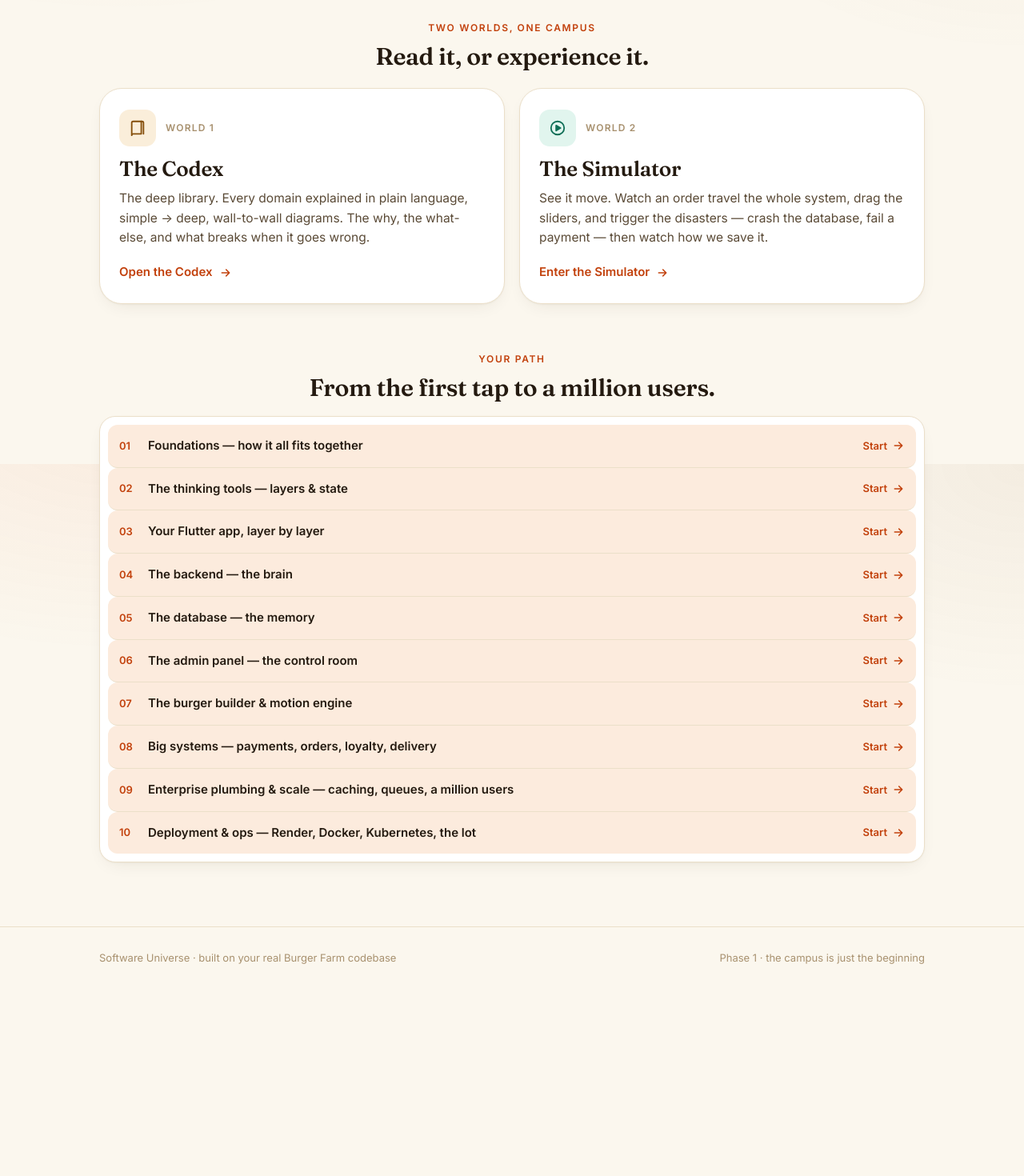
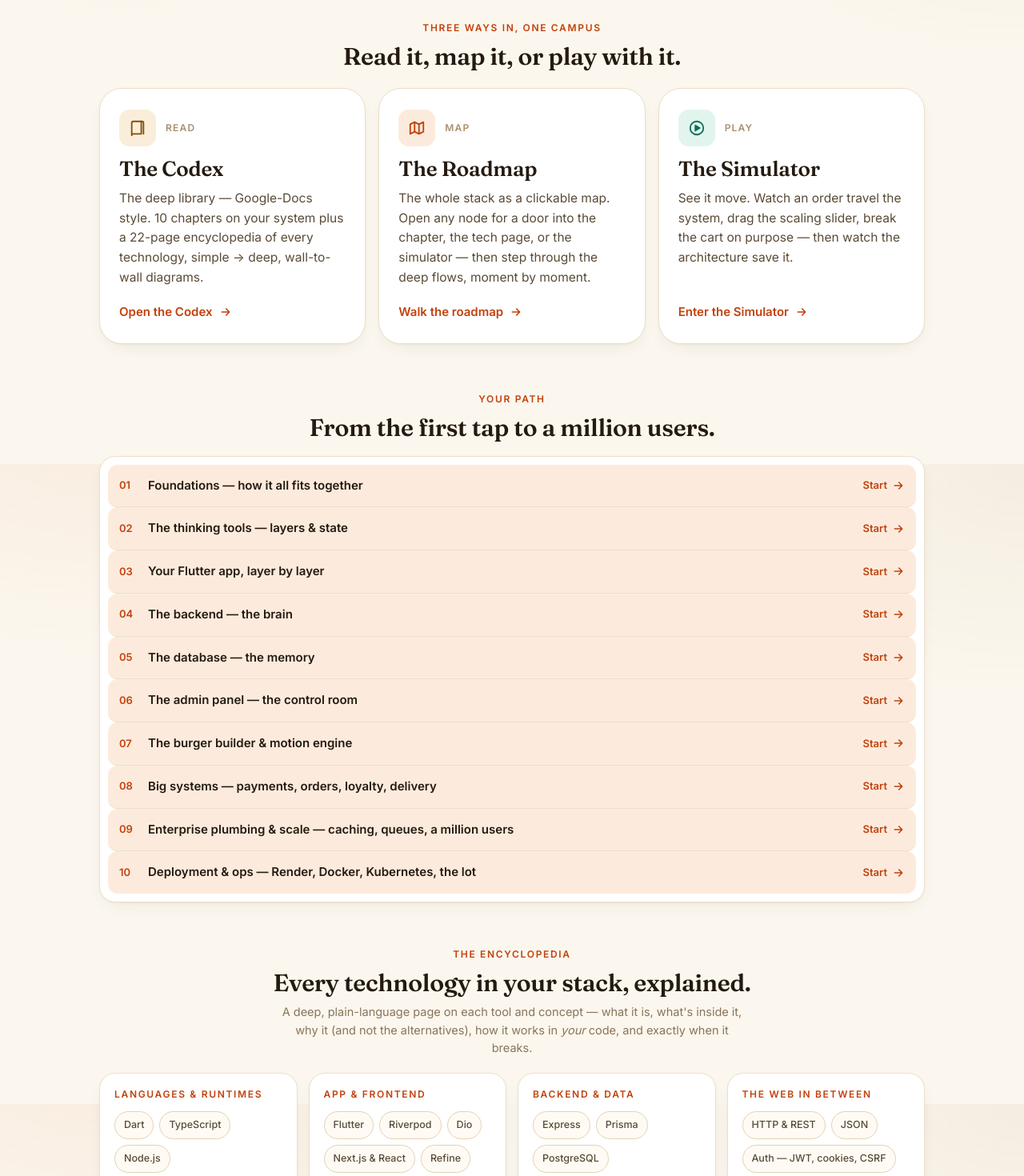
Before and after one commit to garvitmh/Software-universe-, a Next.js app: page / in a window 1280 px wide. Shown: the part 1020-2490 px from the top of the page at 80% size. Before the commit the page ends 2257 px from the top, so only its background shows below. Built offline with nearby package versions, Linux system fonts and the light colour scheme.

Commit message:
Home campus: surface the Roadmap (now 3 ways in — Read/Map/Play) + a Tech Reference encyclopedia section linking all 22 pages by category

```diff
--- a/app/page.jsx
+++ b/app/page.jsx
@@ -1,5 +1,7 @@
 import Link from "next/link";
 import FlowMap from "@/components/FlowMap";
+import { TECH_SECTIONS, techHref } from "@/lib/curriculum";
+import { TECH_CONTENT } from "@/lib/tech-content";
 
 const PARTS = [
   { n: "01", title: "Foundations — how it all fits together", status: "open", href: "/codex/foundations" },
@@ -61,28 +63,38 @@ export default function Home() {
       {/* Two worlds */}
       <section className="wrap" style={{ paddingTop: 36, paddingBottom: 10 }}>
         <div style={{ textAlign: "center", marginBottom: 22 }}>
-          <span className="eyebrow">Two worlds, one campus</span>
-          <h2 style={{ fontSize: 30, marginTop: 8 }}>Read it, or experience it.</h2>
+          <span className="eyebrow">Three ways in, one campus</span>
+          <h2 style={{ fontSize: 30, marginTop: 8 }}>Read it, map it, or play with it.</h2>
         </div>
-        <div style={{ display: "grid", gridTemplateColumns: "1fr 1fr", gap: 18 }}>
+        <div style={{ display: "grid", gridTemplateColumns: "1fr 1fr 1fr", gap: 16 }}>
           <WorldCard
             href="/codex/foundations"
-            badge="World 1"
+            badge="Read"
             tint="var(--amber-soft)"
             ink="var(--amber)"
             icon={<BookIcon />}
             title="The Codex"
-            desc="The deep library. Every domain explained in plain language, simple → deep, wall-to-wall diagrams. The why, the what-else, and what breaks when it goes wrong."
+            desc="The deep library — Google-Docs style. 10 chapters on your system plus a 22-page encyclopedia of every technology, simple → deep, wall-to-wall diagrams."
             cta="Open the Codex"
           />
           <WorldCard
+            href="/roadmap"
+            badge="Map"
+            tint="var(--brand-soft)"
+            ink="var(--brand-2)"
+            icon={<MapIcon />}
+            title="The Roadmap"
+            desc="The whole stack as a clickable map. Open any node for a door into the chapter, the tech page, or the simulator — then step through the deep flows, moment by moment."
+            cta="Walk the roadmap"
+          />
+          <WorldCard
             href="/simulator"
-            badge="World 2"
+            badge="Play"
             tint="var(--teal-soft)"
             ink="var(--teal)"
             icon={<PlayIcon />}
             title="The Simulator"
-            desc="See it move. Watch an order travel the whole system, drag the sliders, and trigger the disasters — crash the database, fail a payment — then watch how we save it."
+            desc="See it move. Watch an order travel the system, drag the scaling slider, break the cart on purpose — then watch the architecture save it."
             cta="Enter the Simulator"
           />
         </div>
@@ -97,6 +109,40 @@ export default function Home() {
         <div className="card" style={{ padding: 10 }}>
           {PARTS.map((p, i) => (
             <PartRow key={p.n} part={p} last={i === PARTS.length - 1} />
+          ))}
+        </div>
+      </section>
+
+      {/* Tech reference encyclopedia */}
+      <section className="wrap" style={{ paddingTop: 50, paddingBottom: 10 }}>
+        <div style={{ textAlign: "center", marginBottom: 20 }}>
+          <span className="eyebrow">The encyclopedia</span>
+          <h2 style={{ fontSize: 30, marginTop: 8 }}>Every technology in your stack, explained.</h2>
+          <p className="muted" style={{ fontSize: 14.5, maxWidth: 580, margin: "8px auto 0", lineHeight: 1.55 }}>
+            A deep, plain-language page on each tool and concept — what it is, what&apos;s inside it, why it (and not the alternatives), how it works in <em>your</em> code, and exactly when it breaks.
+          </p>
+        </div>
+        <div style={{ display: "grid", gridTemplateColumns: "repeat(auto-fit, minmax(230px, 1fr))", gap: 14 }}>
+          {TECH_SECTIONS.map((sec) => (
+            <div key={sec.id} className="card" style={{ padding: "16px 18px" }}>
+              <div className="eyebrow" style={{ marginBottom: 11 }}>{sec.label}</div>
+              <div style={{ display: "flex", flexWrap: "wrap", gap: 7 }}>
+                {sec.items.map((it) => {
+                  const ready = !!TECH_CONTENT[it.slug];
+                  const base = {
+                    fontSize: 12.5, fontWeight: 500, padding: "6px 11px", borderRadius: 999,
+                    border: "1px solid var(--hairline-2)",
+                  };
+                  return ready ? (
+                    <Link key={it.slug} href={techHref(it.slug)} style={{ ...base, background: "var(--surface-warm)", color: "var(--ink-2)" }}>
+                      {it.title}
+                    </Link>
+                  ) : (
+                    <span key={it.slug} style={{ ...base, color: "var(--faint)", opacity: 0.6 }}>{it.title}</span>
+                  );
+                })}
+              </div>
+            </div>
           ))}
         </div>
       </section>
@@ -171,3 +217,6 @@ function BookIcon() {
 function PlayIcon() {
   return <svg width="22" height="22" viewBox="0 0 24 24" fill="none" stroke="currentColor" strokeWidth="2" strokeLinecap="round" strokeLinejoin="round"><circle cx="12" cy="12" r="9" /><path d="M10 8.5l6 3.5-6 3.5z" fill="currentColor" /></svg>;
 }
+function MapIcon() {
+  return <svg width="22" height="22" viewBox="0 0 24 24" fill="none" stroke="currentColor" strokeWidth="2" strokeLinecap="round" strokeLinejoin="round"><path d="M9 4 3 7v13l6-3 6 3 6-3V4l-6 3-6-3z" /><path d="M9 4v13M15 7v13" /></svg>;
+}
```
